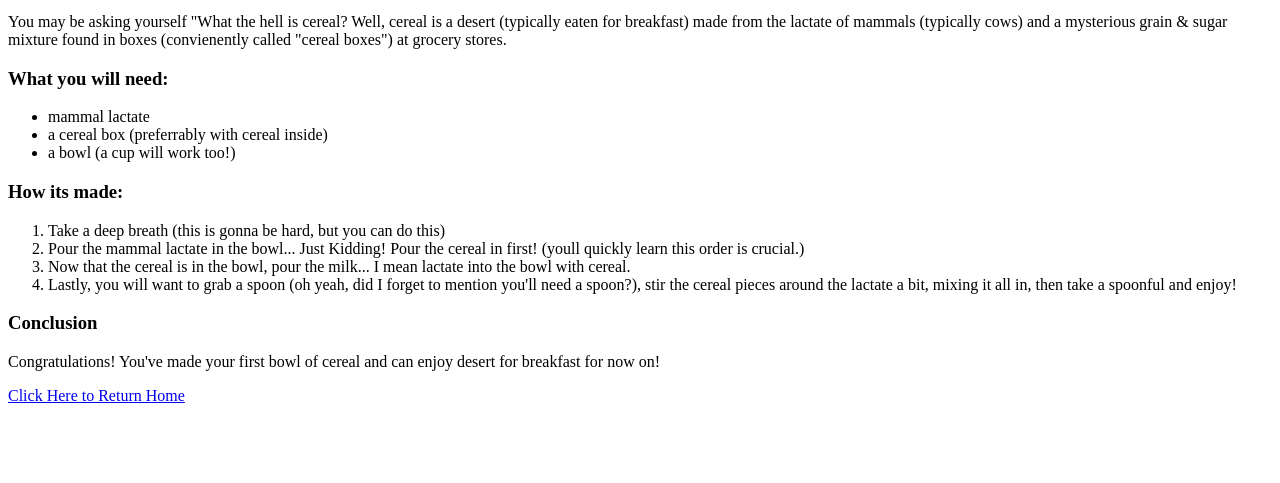
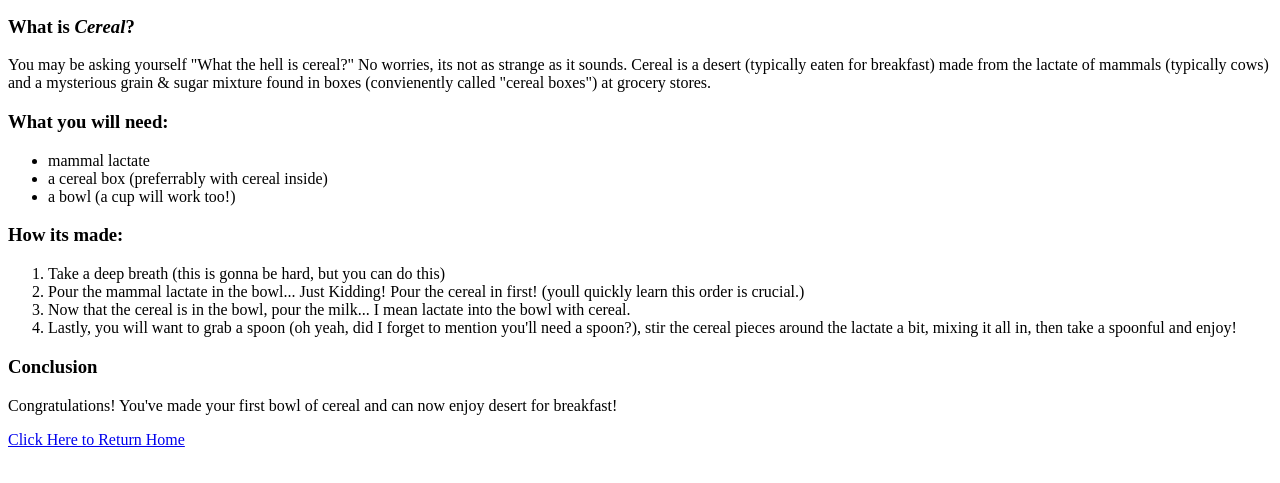
Before and after one commit to Mario-Florio/odin-recipes, a plain HTML site: page recipes/cereal.html in a window 1280 px wide. Shown: the part 101-584 px from the top of the page. Drawn offline with Linux system fonts and the light colour scheme.

Commit message:
Added heading 'What is Cereal' under image ; Made a few grammatical changes to the 'What is Cereal?'& 'Conclusion' paragragh

```diff
--- a/recipes/cereal.html
+++ b/recipes/cereal.html
@@ -7,7 +7,8 @@
     <body>
         <h1>How to Make <em>Cereal</em></h1>
         <img src="cereal.jpg" alt="A picture of cereal in mammalian lactate" width="400" height="auto">
-        <p>You may be asking yourself "What the hell is cereal? Well, cereal is a desert (typically eaten for breakfast) made from the lactate of mammals (typically cows) and a mysterious grain & sugar mixture found in boxes (convienently called "cereal boxes") at grocery stores.</p>
+        <h3>What is <em>Cereal</em>?</h3>
+        <p>You may be asking yourself "What the hell is cereal?" No worries, its not as strange as it sounds. Cereal is a desert (typically eaten for breakfast) made from the lactate of mammals (typically cows) and a mysterious grain & sugar mixture found in boxes (convienently called "cereal boxes") at grocery stores.</p>
         <h3>What you will need:</h3>
         <ul><li>mammal lactate</li>
         <li>a cereal box (preferrably with cereal inside)</li>
@@ -19,7 +20,7 @@
         <li>Now that the cereal is in the bowl, pour the milk... I mean lactate into the bowl with cereal.</li>
         <li>Lastly, you will want to grab a spoon (oh yeah, did I forget to mention you'll need a spoon?), stir the cereal pieces around the lactate a bit, mixing it all in, then take a spoonful and enjoy!</li></ol>
         <h3>Conclusion</h3>
-        <p>Congratulations! You've made your first bowl of cereal and can enjoy desert for breakfast for now on!</p>
+        <p>Congratulations! You've made your first bowl of cereal and can now enjoy desert for breakfast!</p>
         <p></p>
         <p><a href="../index.html">Click Here to Return Home</a></p>
     </body>
```
